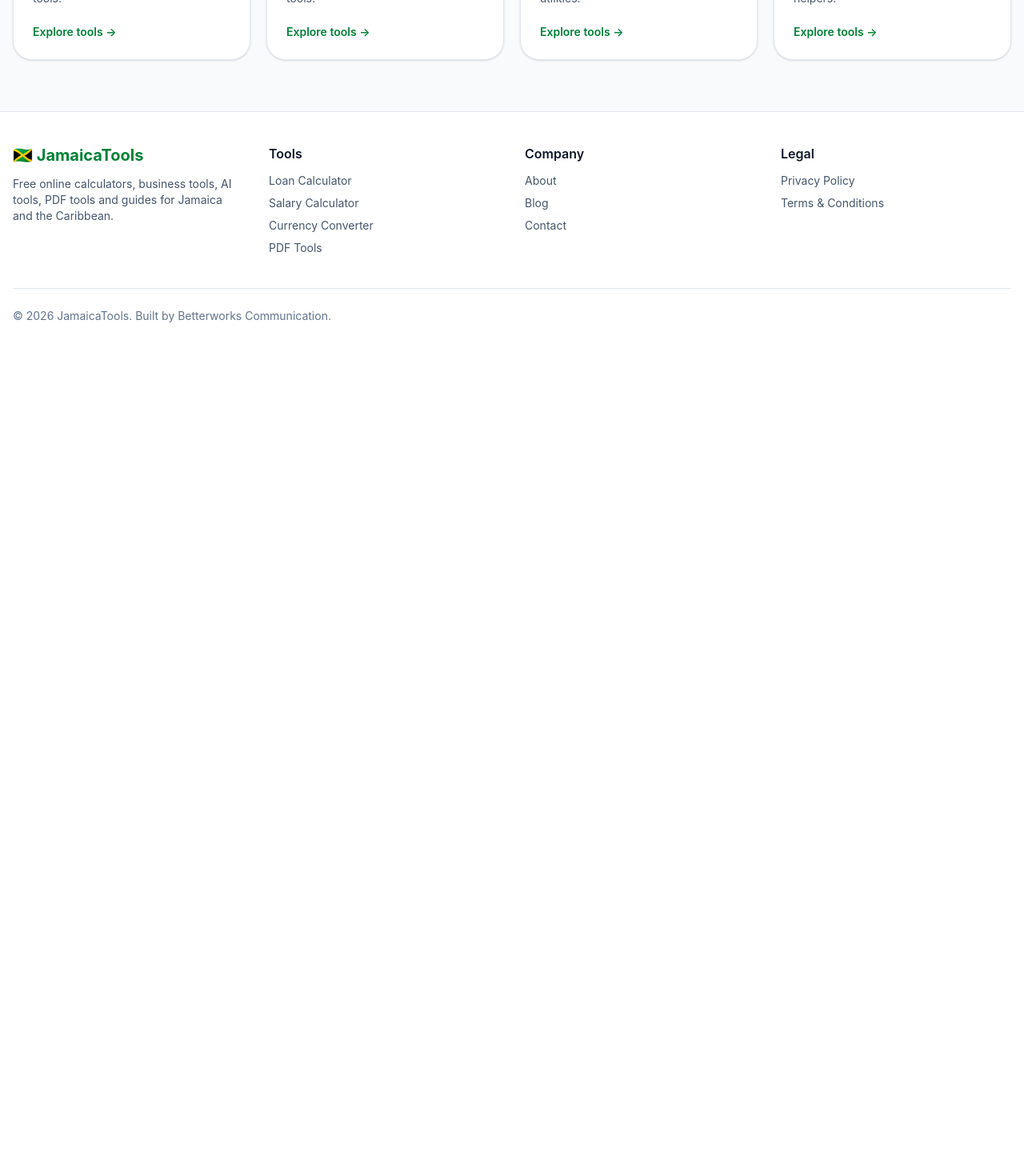
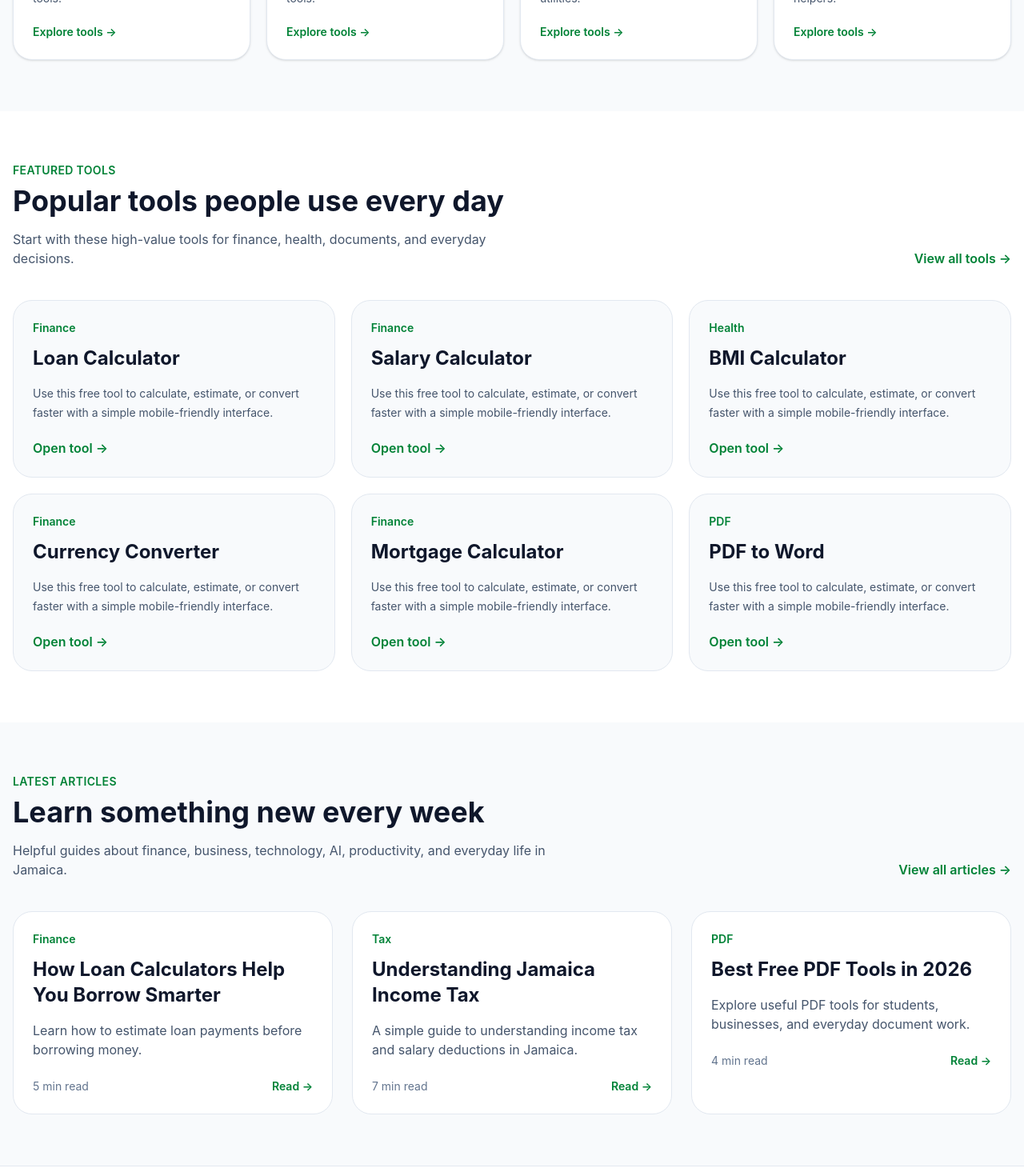
Before and after one commit to Movieslists02/jamaicatools, a React (Vite) app: page / in a window 1280 px wide. Shown: the part 1620-3090 px from the top of the page at 80% size. Before the commit the page ends 2065 px from the top, so only its background shows below. Built offline with nearby package versions, Linux system fonts and the light colour scheme.

Commit message:
feat: add latest articles section

```diff
--- a/src/components/home/FeaturedTools.jsx
+++ b/src/components/home/FeaturedTools.jsx
@@ -0,0 +1,56 @@
+import { Link } from "react-router-dom";
+import featuredTools from "../../data/featuredTools";
+
+function FeaturedTools() {
+  return (
+    <section className="bg-white py-16">
+      <div className="mx-auto max-w-7xl px-4">
+        <div className="flex flex-col justify-between gap-4 md:flex-row md:items-end">
+          <div>
+            <p className="text-sm font-semibold uppercase tracking-wide text-green-700">
+              Featured Tools
+            </p>
+            <h2 className="mt-2 text-3xl font-bold text-slate-900 md:text-4xl">
+              Popular tools people use every day
+            </h2>
+            <p className="mt-4 max-w-2xl text-slate-600">
+              Start with these high-value tools for finance, health, documents, and everyday decisions.
+            </p>
+          </div>
+
+          <Link
+            to="/tools"
+            className="font-semibold text-green-700 hover:text-green-800"
+          >
+            View all tools →
+          </Link>
+        </div>
+
+        <div className="mt-10 grid gap-5 sm:grid-cols-2 lg:grid-cols-3">
+          {featuredTools.map((tool) => (
+            <Link
+              key={tool.id}
+              to={`/tools/${tool.slug}`}
+              className="rounded-3xl border border-slate-200 bg-slate-50 p-6 transition hover:-translate-y-1 hover:border-green-200 hover:bg-white hover:shadow-lg"
+            >
+              <p className="text-sm font-semibold text-green-700">
+                {tool.category}
+              </p>
+              <h3 className="mt-3 text-2xl font-bold text-slate-900">
+                {tool.title}
+              </h3>
+              <p className="mt-4 text-sm leading-6 text-slate-600">
+                Use this free tool to calculate, estimate, or convert faster with a simple mobile-friendly interface.
+              </p>
+              <p className="mt-5 font-semibold text-green-700">
+                Open tool →
+              </p>
+            </Link>
+          ))}
+        </div>
+      </div>
+    </section>
+  );
+}
+
+export default FeaturedTools;
--- a/src/components/home/LatestArticles.jsx
+++ b/src/components/home/LatestArticles.jsx
@@ -0,0 +1,66 @@
+import { Link } from "react-router-dom";
+import blogPosts from "../../data/blogPosts";
+
+function LatestArticles() {
+  return (
+    <section className="bg-slate-50 py-16">
+      <div className="mx-auto max-w-7xl px-4">
+        <div className="flex flex-col justify-between gap-4 md:flex-row md:items-end">
+          <div>
+            <p className="text-sm font-semibold uppercase tracking-wide text-green-700">
+              Latest Articles
+            </p>
+
+            <h2 className="mt-2 text-3xl font-bold text-slate-900 md:text-4xl">
+              Learn something new every week
+            </h2>
+
+            <p className="mt-4 max-w-2xl text-slate-600">
+              Helpful guides about finance, business, technology,
+              AI, productivity, and everyday life in Jamaica.
+            </p>
+          </div>
+
+          <Link
+            to="/blog"
+            className="font-semibold text-green-700 hover:text-green-800"
+          >
+            View all articles →
+          </Link>
+        </div>
+
+        <div className="mt-10 grid gap-6 md:grid-cols-3">
+          {blogPosts.slice(0, 3).map((post) => (
+            <Link
+              key={post.id}
+              to={`/blog/${post.slug}`}
+              className="rounded-3xl border border-slate-200 bg-white p-6 transition hover:-translate-y-1 hover:shadow-lg"
+            >
+              <p className="text-sm font-semibold text-green-700">
+                {post.category}
+              </p>
+
+              <h3 className="mt-3 text-2xl font-bold text-slate-900">
+                {post.title}
+              </h3>
+
+              <p className="mt-4 text-slate-600">
+                {post.excerpt}
+              </p>
+
+              <div className="mt-6 flex items-center justify-between text-sm text-slate-500">
+                <span>{post.readTime}</span>
+
+                <span className="font-semibold text-green-700">
+                  Read →
+                </span>
+              </div>
+            </Link>
+          ))}
+        </div>
+      </div>
+    </section>
+  );
+}
+
+export default LatestArticles;
--- a/src/data/blogPosts.js
+++ b/src/data/blogPosts.js
@@ -1,18 +1,27 @@
 const blogPosts = [
   {
     id: 1,
+    slug: "loan-calculator-guide",
+    category: "Finance",
     title: "How Loan Calculators Help You Borrow Smarter",
-    slug: "loan-calculator-guide",
+    excerpt: "Learn how to estimate loan payments before borrowing money.",
+    readTime: "5 min read",
   },
   {
     id: 2,
+    slug: "jamaica-income-tax",
+    category: "Tax",
     title: "Understanding Jamaica Income Tax",
-    slug: "jamaica-income-tax",
+    excerpt: "A simple guide to understanding income tax and salary deductions in Jamaica.",
+    readTime: "7 min read",
   },
   {
     id: 3,
+    slug: "best-pdf-tools",
+    category: "PDF",
     title: "Best Free PDF Tools in 2026",
-    slug: "best-pdf-tools",
+    excerpt: "Explore useful PDF tools for students, businesses, and everyday document work.",
+    readTime: "4 min read",
   },
 ];
 
--- a/src/pages/Home.jsx
+++ b/src/pages/Home.jsx
@@ -1,6 +1,8 @@
 import Hero from "../components/home/Hero";
 import SearchBar from "../components/home/SearchBar";
 import Categories from "../components/home/Categories";
+import FeaturedTools from "../components/home/FeaturedTools";
+import LatestArticles from "../components/home/LatestArticles";
 
 function Home() {
   return (
@@ -8,6 +10,8 @@ function Home() {
       <Hero />
       <SearchBar />
       <Categories />
+      <FeaturedTools />
+      <LatestArticles />
     </>
   );
 }
```
